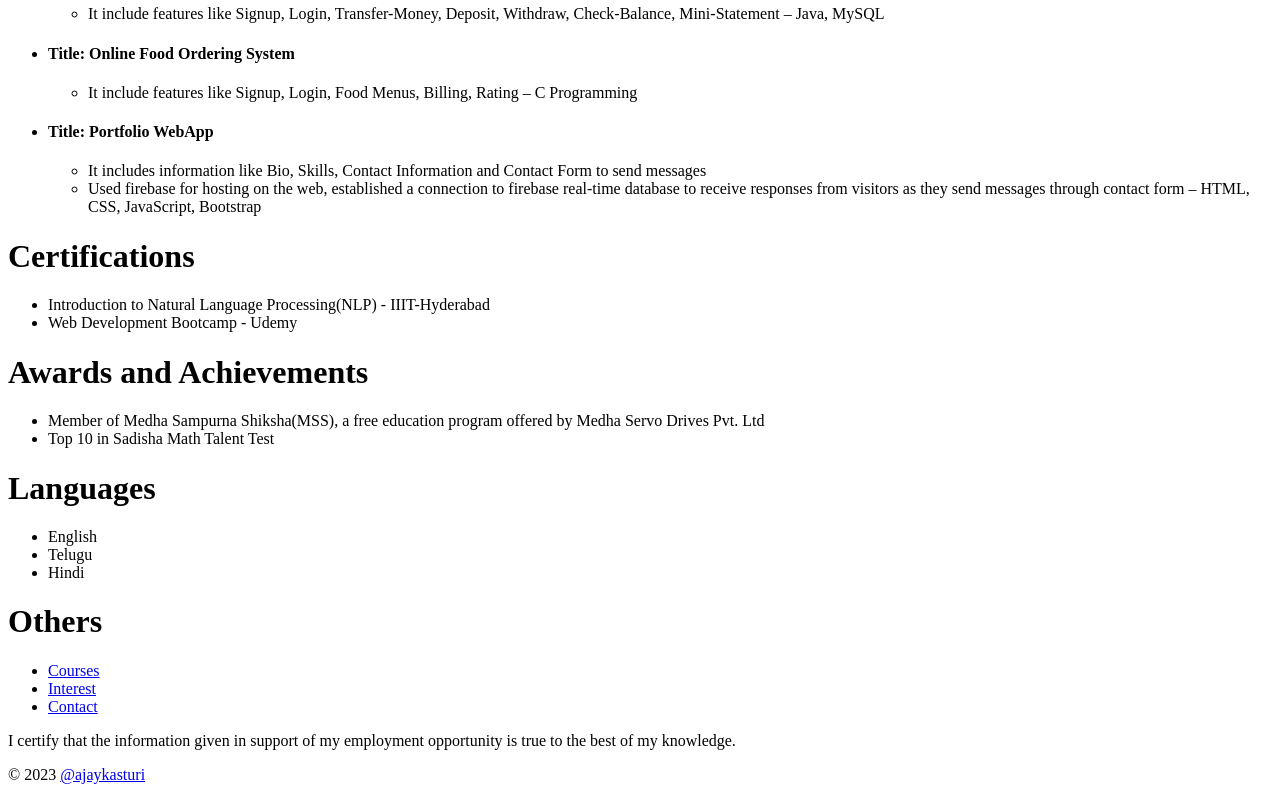
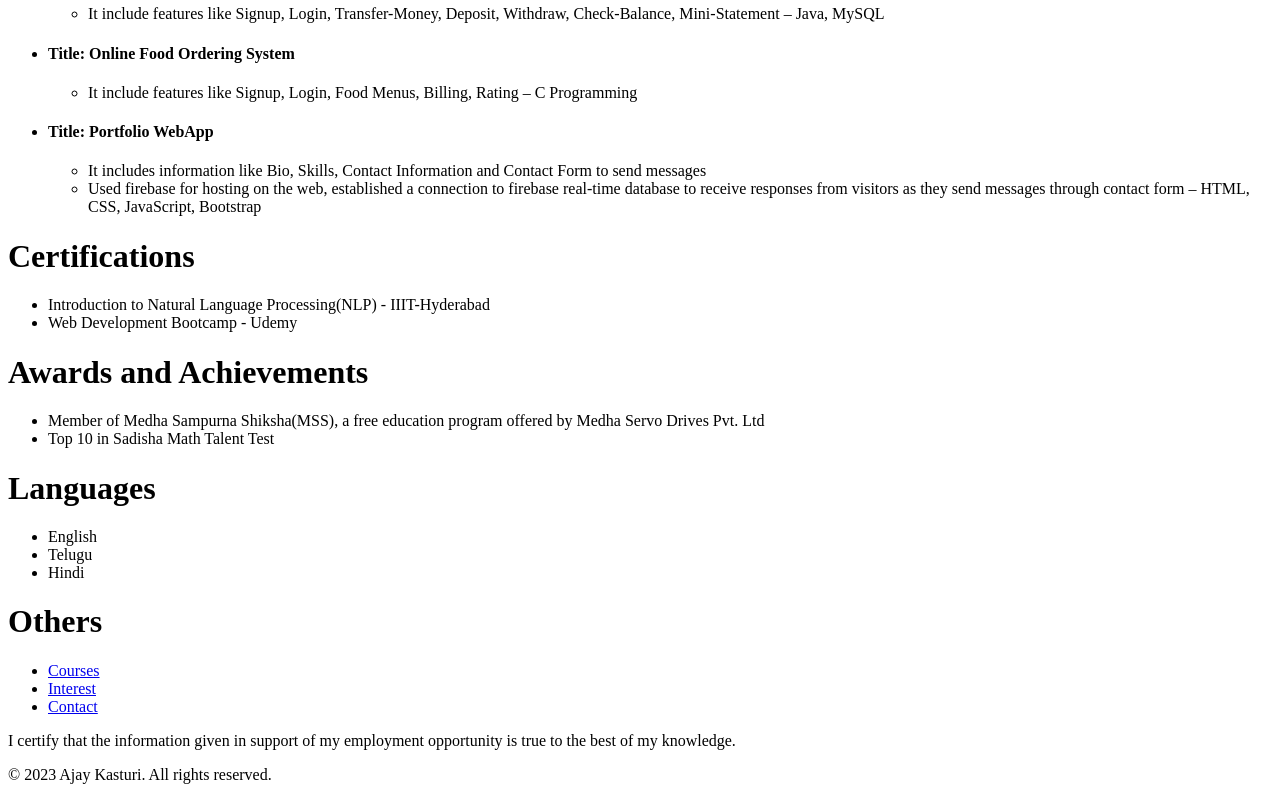
Before and after one commit to ajaykasturi/Capstone-Portfolio, a plain HTML site: page index.html in a window 1280 px wide. Shown: the part 1051-1851 px from the top of the page. Drawn offline with Linux system fonts and the light colour scheme.

Commit message:
Update index.html

```diff
--- a/index.html
+++ b/index.html
@@ -142,7 +142,7 @@
     </ul>
     <p>I certify that the information given in support of my employment opportunity is true to the best of my knowledge.</p>
     <footer>
-       <p>&#169; 2023 <a href="https://github.com/ajaykasturi">@ajaykasturi</a></p>
+       <p>&#169; 2023 Ajay Kasturi. All rights reserved.</p>
     </footer>
 </body>
 </html>
```
